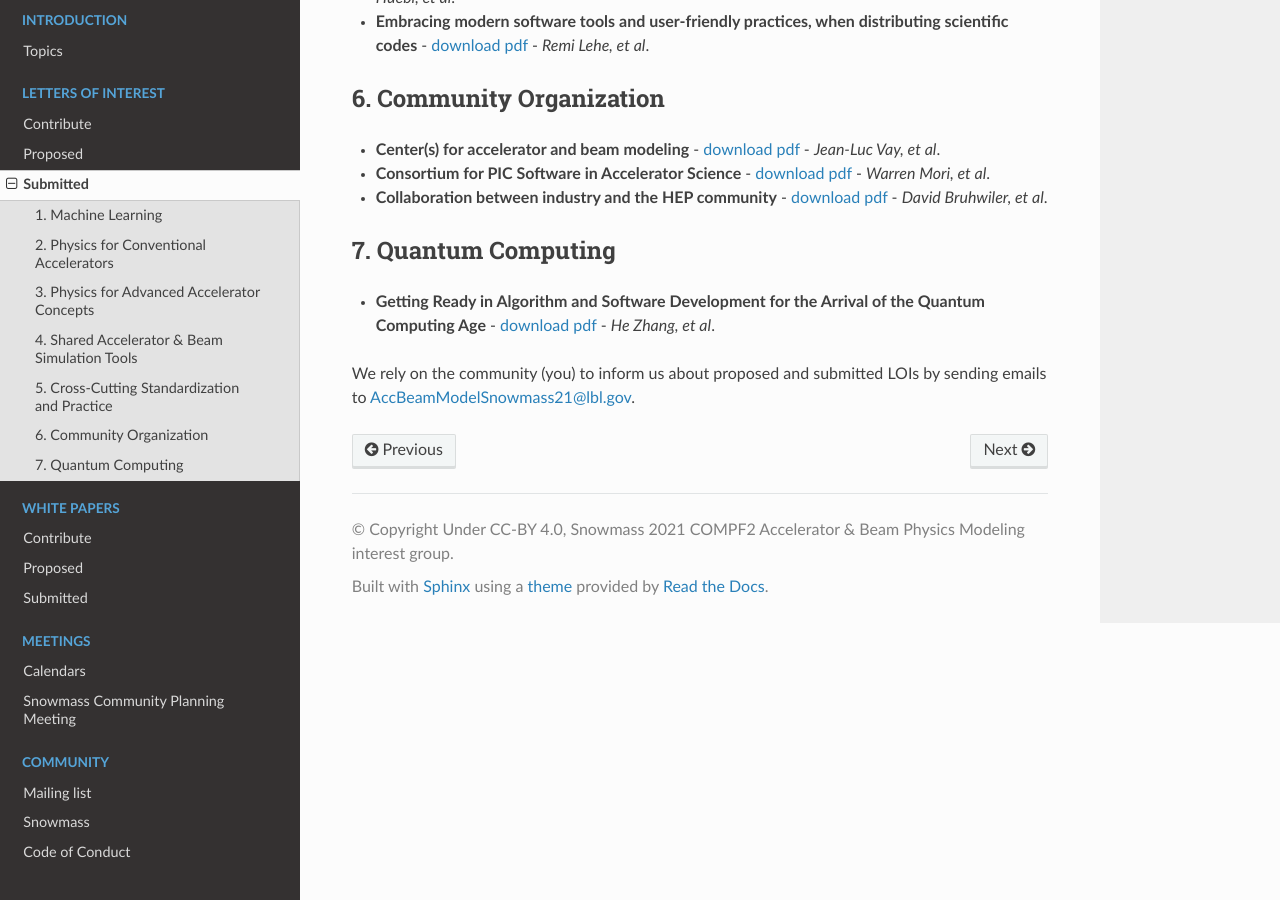
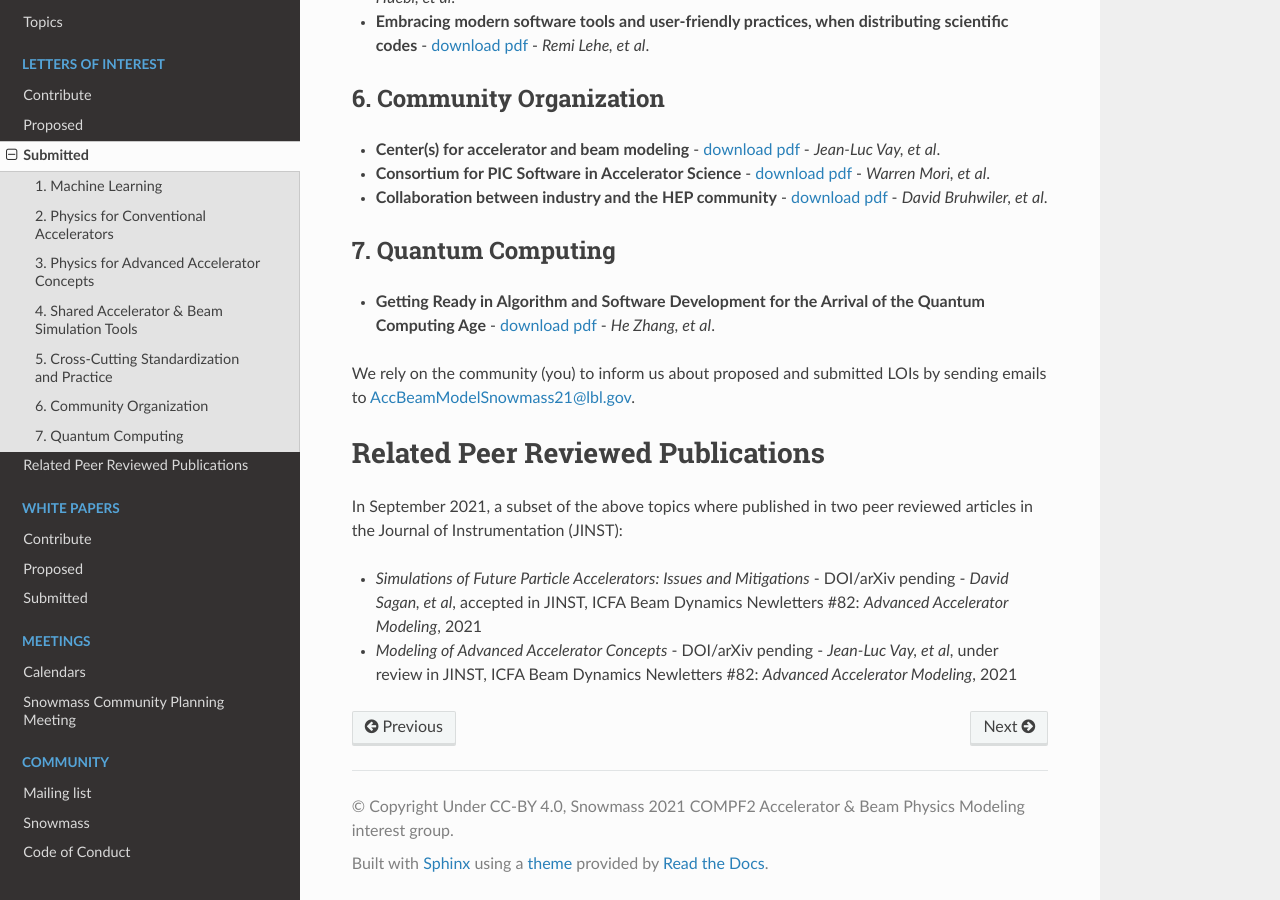
Before and after one commit to snowmass-compf2-accbeammodel/snowmass-compf2-accbeammodel.github.io, a Sphinx documentation site: the page built from docs/source/loi/submitted.rst, in a window 1280 px wide and 900 px high, scrolled down 1438 px. Built offline with Sphinx 7.4.7 and the Read the Docs theme 2.0.0, drawn with Linux system fonts in a browser that asks for light colours.

Commit message:
Add: ICFA Papers
Add related ICFA papers to LOI chapter.

```diff
--- a/docs/source/loi/submitted.rst
+++ b/docs/source/loi/submitted.rst
@@ -71,3 +71,14 @@
 
 
 We rely on the community (you) to inform us about proposed and submitted LOIs by sending emails to AccBeamModelSnowmass21@lbl.gov.
+
+
+.. _loi-related-papers:
+
+Related Peer Reviewed Publications
+==================================
+
+In September 2021, a subset of the above topics where published in two peer reviewed articles in the Journal of Instrumentation (JINST):
+
+- *Simulations of Future Particle Accelerators: Issues and Mitigations* - DOI/arXiv pending - *David Sagan, et al*, accepted in JINST, ICFA Beam Dynamics Newletters #82: *Advanced Accelerator Modeling*, 2021
+- *Modeling of Advanced Accelerator Concepts* - DOI/arXiv pending - *Jean-Luc Vay, et al*, under review in JINST, ICFA Beam Dynamics Newletters #82: *Advanced Accelerator Modeling*, 2021
```
